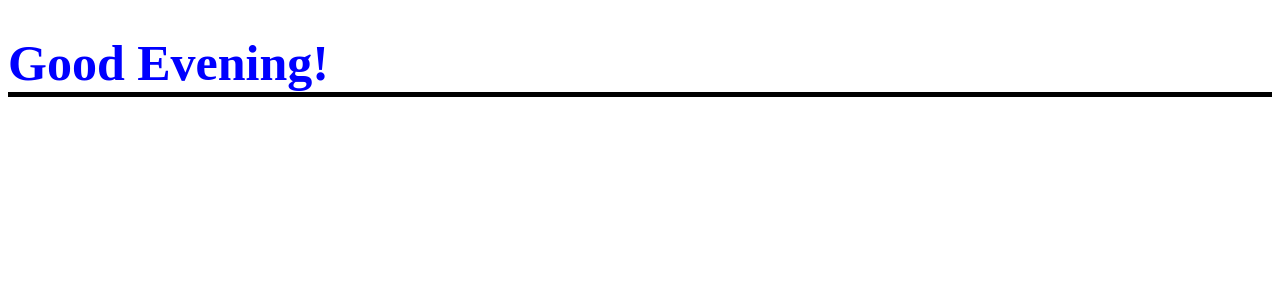
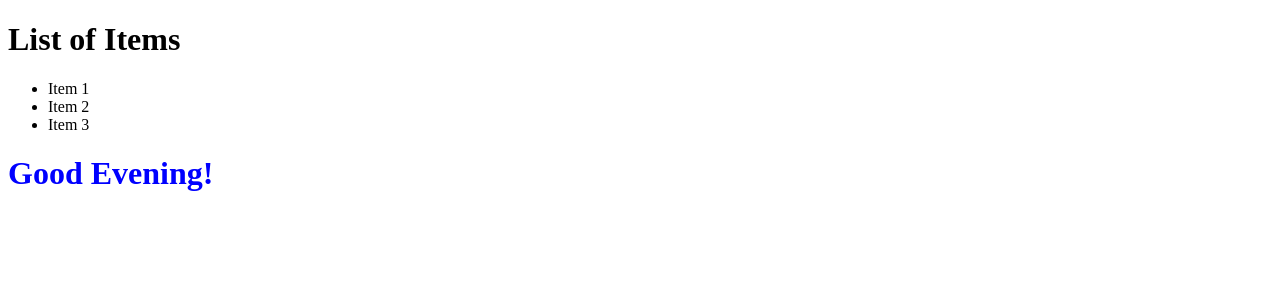
Before and after one commit to Renkai7/Web-Development-Bootcamp, a React (Create React App) app in the folder Section_33-React-js/react-basics/: page / in a window 1280 px wide. Shown: the top 300 px of the page. Built offline with nearby package versions, Linux system fonts and the light colour scheme.

Commit message:
move code to App.jsx and components

```diff
--- a/Section_33-React-js/react-basics/src/index.js
+++ b/Section_33-React-js/react-basics/src/index.js
@@ -1,87 +1,7 @@
 import React from "react";
 import ReactDOM from "react-dom/client";
+import App from "./components/App";
 
 const root = ReactDOM.createRoot(document.getElementById("root"));
 
-// variables
-// const fName = "Ren";
-// const lName = "Tsukino";
-// const number = 7;
-// const year = new Date().getFullYear();
-
-const time = new Date().getHours();
-let greeting = "";
-
-// const img = "https://picsum.photos/id/237/200/300";
-
-const customStyle = {
-	color: "red",
-	// fontSize: "20px",
-	// border: "1px solid black",
-};
-
-customStyle.color = "blue";
-
-if (time >= 18) {
-	greeting = "Evening";
-	customStyle.color = "blue";
-} else if (time >= 12) {
-	greeting = "Afternoon";
-	customStyle.color = "green";
-} else {
-	greeting = "Morning";
-	customStyle.color = "red";
-}
-
-root.render(
-	// <div>
-	// 	<h1>Hello World!</h1>
-	// 	<p>This is a paragraph.</p>
-	// </div>
-
-	// Display a h1 heading
-	// Display unordered list
-	// Display 3 list elements
-	// <div>
-	// 	<h1>List of Items</h1>
-	// 	<ul>
-	// 		<li>Item 1</li>
-	// 		<li>Item 2</li>
-	// 		<li>Item 3</li>
-	// 	</ul>
-	// </div>
-
-	// Using Variables
-	// <div>
-	// 	<h1>
-	// 		Hello {fName} {lName}!
-	// 	</h1>
-	// 	<p>Your lucky number is {number}</p>
-	// </div>
-
-	// Expression in JSX practice
-	// <div>
-	// 	<p>
-	// 		Created by {fName} {lName}.
-	// 	</p>
-	// 	<p>Copyright {year}.</p>
-	// </div>
-
-	// Styling Basics
-	// <div>
-	// 	<h1 className="heading">Dog</h1>
-	// 	<div>
-	// 		<img alt="ramen" src={img + "?grayscale"} />
-	// 		{/* <img alt="ramen" className="food-img" src={img + "?grayscale"} /> */}
-	// 		<img alt="ramen" src={img} />
-	// 	</div>
-	// 	{/* inline styling */}
-	// 	<h1 style={customStyle}>Hello World!</h1>
-	// </div>
-
-	<div>
-		<h1 style={customStyle} className="heading">
-			Good {greeting}!
-		</h1>
-	</div>
-);
+root.render(<App />);
```
